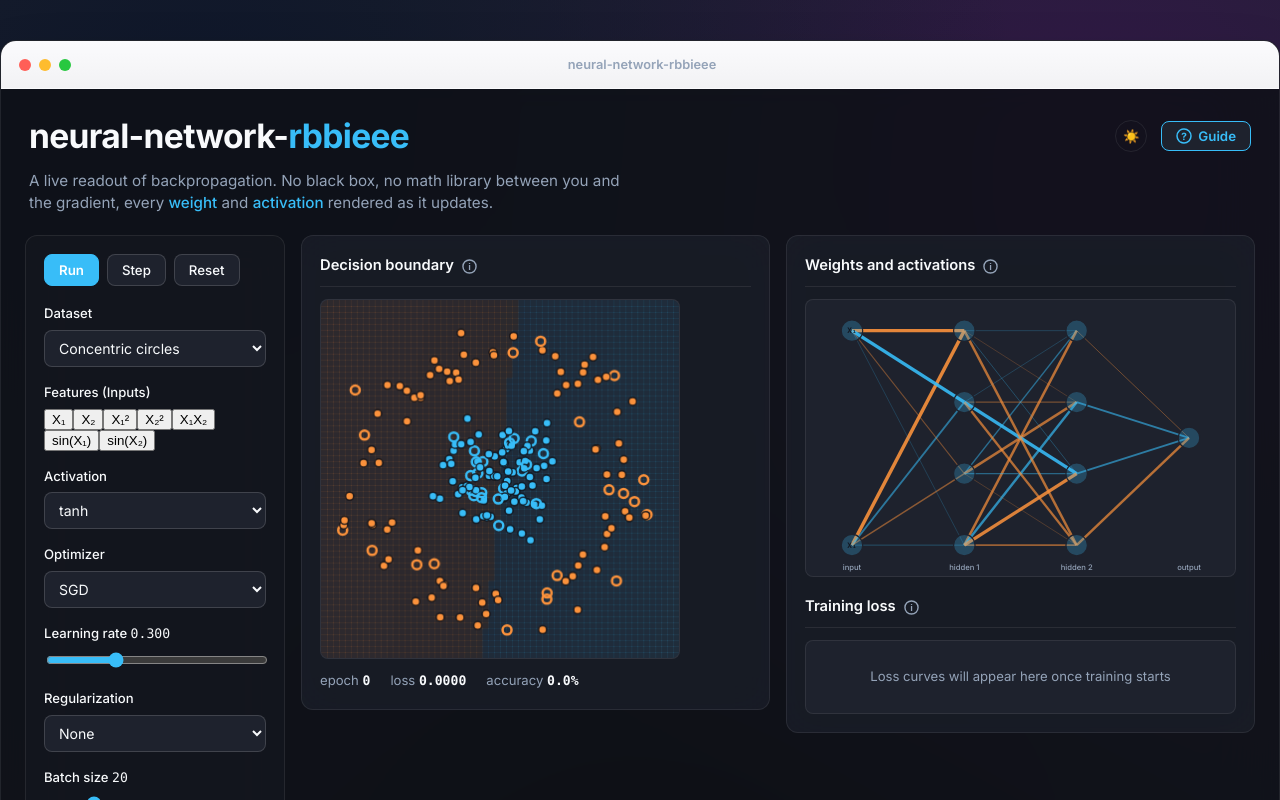
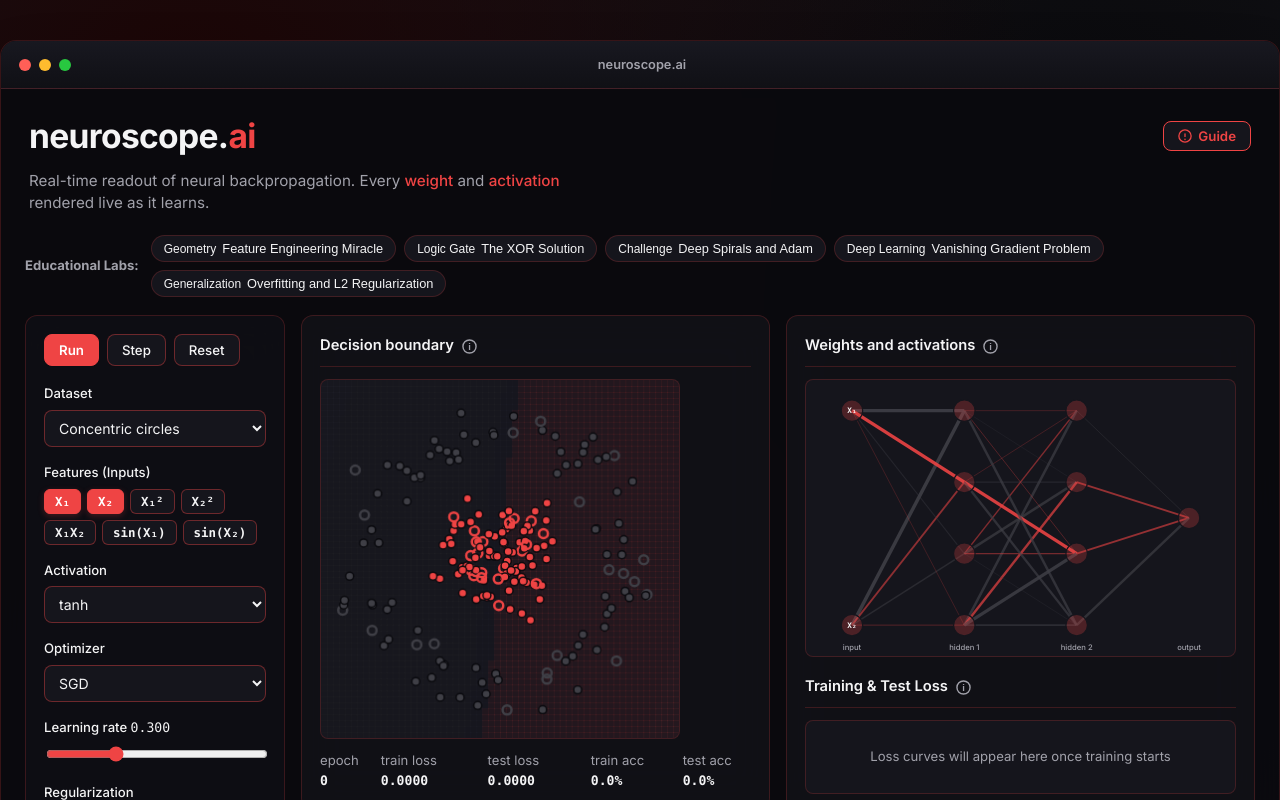
Before and after one commit to rbbieee/neural-network-rbbieee, a React (Vite) app: page / in a window 1280 px wide. Shown: the top 800 px of the page. Built offline with nearby package versions, Linux system fonts and the light colour scheme.

Commit message:
style(ui): overhaul UI to Red & Black Obsidian theme, purge emojis and em-dashes

```diff
--- a/src/App.tsx
+++ b/src/App.tsx
@@ -11,9 +11,12 @@
 import { ControlPanel } from "./components/ControlPanel";
 import { TutorialOverlay } from "./components/TutorialOverlay";
 import { InfoTooltip } from "./components/InfoTooltip";
+import { PresetLabsBar } from "./components/PresetLabsBar";
+import { soundManager } from "./utils/audio";
 import { type NetworkConfig } from "./nn/network";
 
 const INITIAL_CONFIG: NetworkConfig = {
+  inputs: ["x1", "x2"],
   hiddenLayers: [4, 4],
   activation: "tanh",
   learningRate: 0.3,
@@ -28,20 +31,15 @@
   const t = useTraining(INITIAL_CONFIG, "circles");
   const [probe, setProbe] = useState<number[][] | null>(null);
   const [showTutorial, setShowTutorial] = useState(false);
-  const [theme, setTheme] = useState<"light" | "dark">("dark");
 
+  // Set dark obsidian theme by default
   useEffect(() => {
-    if (theme === "dark") {
-      document.documentElement.setAttribute("data-theme", "dark");
-    } else {
-      document.documentElement.removeAttribute("data-theme");
-    }
-  }, [theme]);
+    document.documentElement.setAttribute("data-theme", "dark");
+  }, []);
 
   // Keyboard shortcuts
   useEffect(() => {
     const handleKeyDown = (e: KeyboardEvent) => {
-      // Ignore if user is interacting with an input field
       if (e.target instanceof HTMLInputElement || e.target instanceof HTMLSelectElement) return;
 
       if (e.code === "Space") {
@@ -59,8 +57,6 @@
   }, [t.running, t.setRunning, t.step, t.reset]);
 
   const handleProbe = (x: number, y: number) => {
-    // Run a forward pass on the clicked point and keep the
-    // activations so the graph can display them
     setProbe(t.network.forward(x, y));
   };
 
@@ -73,58 +69,55 @@
             <span className="tl-yellow" />
             <span className="tl-green" />
           </div>
-          <span className="titlebar-title">neural-network-rbbieee</span>
+          <span className="titlebar-title">neuroscope.ai</span>
         </div>
 
         <header className="header" data-tour="header">
           <div className="header-top">
             <h1>
-              neural-network-<span className="accent">rbbieee</span>
+              neuroscope.<span className="accent">ai</span>
             </h1>
-            <button
-              className="theme-toggle"
-              onClick={() => setTheme(theme === "dark" ? "light" : "dark")}
-              aria-label="Toggle theme"
-              title="Toggle theme"
-            >
-              {theme === "dark" ? "☀️" : "🌙"}
-            </button>
             <button
               className="btn guide-btn"
               onClick={() => setShowTutorial(true)}
             >
-              <svg width="16" height="16" viewBox="0 0 16 16" fill="none" aria-hidden="true">
+              <svg width="14" height="14" viewBox="0 0 16 16" fill="none" aria-hidden="true">
                 <circle cx="8" cy="8" r="7" stroke="currentColor" strokeWidth="1.5" />
-                <text
-                  x="8"
-                  y="12"
-                  textAnchor="middle"
-                  fill="currentColor"
-                  fontSize="10"
-                  fontWeight="700"
-                  fontFamily="inherit"
-                >
-                  ?
-                </text>
+                <path d="M8 5.5V8.5M8 11.5V12" stroke="currentColor" strokeWidth="1.5" strokeLinecap="round" />
               </svg>
               Guide
             </button>
           </div>
           <p className="tagline">
-            A live readout of backpropagation. No black box, no math library
-            between you and the gradient, every <span className="unit">weight</span>{" "}
-            and <span className="unit">activation</span> rendered as it updates.
+            Real-time readout of neural backpropagation. Every <span className="unit">weight</span>{" "}
+            and <span className="unit">activation</span> rendered live as it learns.
           </p>
         </header>
+
+        <PresetLabsBar
+          onSelectLab={(config, dataset) => {
+            setProbe(null);
+            t.changeDataset(dataset);
+            t.updateConfig(config);
+            soundManager.playClick();
+          }}
+        />
 
         <div className="layout">
           <ControlPanel
             config={t.config}
             datasetName={t.datasetName}
             running={t.running}
-            onToggleRun={() => t.setRunning(!t.running)}
-            onStep={t.step}
+            onToggleRun={() => {
+              soundManager.playClick();
+              t.setRunning(!t.running);
+            }}
+            onStep={() => {
+              soundManager.playClick();
+              t.step();
+            }}
             onReset={() => {
+              soundManager.playReset();
               setProbe(null);
               t.reset();
             }}
@@ -133,6 +126,7 @@
               t.updateConfig(patch);
             }}
             onDatasetChange={(name) => {
+              soundManager.playClick();
               setProbe(null);
               t.changeDataset(name);
             }}
@@ -156,10 +150,16 @@
                 epoch <code>{t.stats.epoch}</code>
               </span>
               <span>
-                loss <code>{t.stats.loss.toFixed(4)}</code>
+                train loss <code>{t.stats.loss.toFixed(4)}</code>
               </span>
               <span>
-                accuracy <code>{(t.stats.accuracy * 100).toFixed(1)}%</code>
+                test loss <code>{t.stats.testLoss.toFixed(4)}</code>
+              </span>
+              <span>
+                train acc <code>{(t.stats.accuracy * 100).toFixed(1)}%</code>
+              </span>
+              <span>
+                test acc <code>{(t.stats.testAccuracy * 100).toFixed(1)}%</code>
               </span>
             </div>
           </section>
@@ -171,19 +171,19 @@
             </h2>
             <NetworkGraph network={t.network} probeActivations={probe} />
             <h2 className="channel-label" data-tour="loss-chart">
-              Training loss
+              Training & Test Loss
               <InfoTooltip sectionId="loss-chart" />
             </h2>
-            <LossChart history={t.stats.lossHistory} />
+            <LossChart history={t.stats.lossHistory} testHistory={t.stats.testLossHistory} />
           </section>
         </div>
 
         <footer className="footer">
           <p>
-            <span className="pos-word">Blue</span> edges carry positive
-            weights, <span className="neg-word">orange</span> edges carry
+            <span className="pos-word">Red</span> edges carry positive
+            weights, <span className="neg-word">dark gray</span> edges carry
             negative ones. Line weight tracks magnitude. Click the decision
-            boundary to probe a point and trace it through every layer.
+            boundary to probe a point.
           </p>
         </footer>
       </main>
--- a/src/index.css
+++ b/src/index.css
@@ -1,55 +1,33 @@
-/* neural-network-rbbieee, macOS style theme.
-   The page itself is a floating window on a desktop: rounded corners,
-   a titlebar with traffic lights, frosted glass panels, and the
-   system blue and orange that macOS uses for its own accent colors.
-   No custom web fonts, the native Apple system font stack covers it. */
+/* neuroscope.ai, Obsidian Red & Black theme.
+   The page renders as a single floating window with rounded corners,
+   a titlebar with traffic lights, frosted glass panels, and a
+   crimson red accent against pitch-black surfaces. */
 
-:root {
-  --desktop-a: #b6c6ef;
-  --desktop-b: #e7c7e0;
-  --desktop-c: #cfe3e8;
+:root,
+:root[data-theme="dark"] {
+  --desktop-a: #1c0505;
+  --desktop-b: #09090b;
+  --desktop-c: #2a0808;
 
-  --window: #ffffff;
-  --surface: rgba(246, 246, 248, 0.85);
-  --surface-solid: #f6f6f8;
-  --sidebar: rgba(242, 242, 245, 0.9);
+  --window: rgba(10, 10, 14, 0.95);
+  --surface: rgba(18, 18, 24, 0.85);
+  --surface-solid: #15151c;
+  --sidebar: rgba(15, 15, 20, 0.9);
 
-  --text: #1d1d1f;
-  --muted: #6e6e73;
-  --border: rgba(0, 0, 0, 0.08);
-  --border-strong: rgba(0, 0, 0, 0.12);
+  --text: #f4f4f5;
+  --muted: #a1a1aa;
+  --border: rgba(239, 68, 68, 0.2);
+  --border-strong: rgba(239, 68, 68, 0.4);
 
-  --blue: #0071e3;
-  --blue-press: #0060c2;
-  --orange: #ff9500;
-  --pos: #0071e3;
-  --neg: #ff9500;
+  --blue: #ef4444;
+  --blue-press: #dc2626;
+  --orange: #3f3f46;
+  --pos: #ef4444;
+  --neg: #3f3f46;
 
   --font-display: 'Inter', -apple-system, BlinkMacSystemFont, "SF Pro Display", "Helvetica Neue", Arial, sans-serif;
   --font-text: 'Inter', -apple-system, BlinkMacSystemFont, "SF Pro Text", "Helvetica Neue", Arial, sans-serif;
   --font-mono: ui-monospace, "SF Mono", Menlo, monospace;
-}
-
-:root[data-theme="dark"] {
-  --desktop-a: #0f172a;
-  --desktop-b: #311847;
-  --desktop-c: #09090b;
-
-  --window: rgba(15, 17, 23, 0.85);
-  --surface: rgba(30, 34, 45, 0.65);
-  --surface-solid: #1e222d;
-  --sidebar: rgba(20, 23, 31, 0.85);
-
-  --text: #f8fafc;
-  --muted: #94a3b8;
-  --border: rgba(255, 255, 255, 0.08);
-  --border-strong: rgba(255, 255, 255, 0.15);
-
-  --blue: #38bdf8;
-  --blue-press: #0ea5e9;
-  --orange: #fb923c;
-  --pos: #38bdf8;
-  --neg: #fb923c;
 }
 
 * {
@@ -98,7 +76,7 @@
   align-items: center;
   gap: 8px;
   padding: 14px 18px;
-  background: linear-gradient(180deg, #fbfbfd, #f2f2f4);
+  background: linear-gradient(180deg, #181820, #101015);
   border-bottom: 1px solid var(--border);
 }
 
@@ -231,7 +209,7 @@
 }
 
 .btn:focus-visible {
-  outline: 3px solid rgba(0, 113, 227, 0.35);
+  outline: 3px solid rgba(239, 68, 68, 0.35);
   outline-offset: 1px;
 }
 
@@ -257,19 +235,9 @@
 }
 
 @keyframes pulse-live {
-  0% { box-shadow: 0 0 0 0 rgba(0, 113, 227, 0.4); }
-  70% { box-shadow: 0 0 0 6px rgba(0, 113, 227, 0); }
-  100% { box-shadow: 0 0 0 0 rgba(0, 113, 227, 0); }
-}
-
-:root[data-theme="dark"] .btn.primary.live {
-  animation: pulse-live-dark 2s infinite;
-}
-
-@keyframes pulse-live-dark {
-  0% { box-shadow: 0 0 0 0 rgba(56, 189, 248, 0.4); }
-  70% { box-shadow: 0 0 0 6px rgba(56, 189, 248, 0); }
-  100% { box-shadow: 0 0 0 0 rgba(56, 189, 248, 0); }
+  0% { box-shadow: 0 0 0 0 rgba(239, 68, 68, 0.5); }
+  70% { box-shadow: 0 0 0 6px rgba(239, 68, 68, 0); }
+  100% { box-shadow: 0 0 0 0 rgba(239, 68, 68, 0); }
 }
 
 .btn.tiny {
@@ -357,7 +325,7 @@
 }
 
 .neuron-value {
-  fill: var(--window);
+  fill: #f4f4f5;
   font-size: 9px;
   font-family: var(--font-mono);
   text-anchor: middle;
@@ -381,8 +349,16 @@
 }
 
 .loss-line {
-  stroke: var(--blue);
   stroke-width: 2.25;
+}
+
+.loss-line-train {
+  stroke: var(--pos);
+}
+
+.loss-line-test {
+  stroke: #f97316;
+  stroke-dasharray: 5 4;
 }
 
 .loss-empty {
@@ -434,23 +410,7 @@
   gap: 14px;
 }
 
-.theme-toggle {
-  display: flex;
-  align-items: center;
-  justify-content: center;
-  width: 32px;
-  height: 32px;
-  border-radius: 50%;
-  background: transparent;
-  border: 1px solid var(--border);
-  color: var(--text);
-  cursor: pointer;
-  transition: all 0.2s ease;
-}
 
-.theme-toggle:hover {
-  background: var(--surface-solid);
-}
 
 .header-top h1 {
   flex: 1;
@@ -469,8 +429,8 @@
 }
 
 .guide-btn:hover {
-  background: rgba(0, 113, 227, 0.06);
-  box-shadow: 0 0 0 3px rgba(0, 113, 227, 0.12);
+  background: rgba(239, 68, 68, 0.08);
+  box-shadow: 0 0 0 3px rgba(239, 68, 68, 0.15);
 }
 
 .guide-btn svg {
@@ -509,8 +469,8 @@
   position: fixed;
   border-radius: 14px;
   box-shadow:
-    0 0 0 3px rgba(0, 113, 227, 0.5),
-    0 0 24px rgba(0, 113, 227, 0.2);
+    0 0 0 3px rgba(239, 68, 68, 0.5),
+    0 0 24px rgba(239, 68, 68, 0.2);
   pointer-events: none;
   transition: all 0.35s cubic-bezier(0.4, 0, 0.2, 1);
 }
@@ -519,7 +479,7 @@
 
 .tutorial-card {
   z-index: 9001;
-  background: rgba(255, 255, 255, 0.92);
+  background: rgba(18, 18, 24, 0.92);
   backdrop-filter: blur(24px);
   -webkit-backdrop-filter: blur(24px);
   border: 1px solid var(--border);
@@ -580,7 +540,7 @@
 }
 
 .tutorial-dot.done {
-  background: rgba(0, 113, 227, 0.35);
+  background: rgba(239, 68, 68, 0.35);
 }
 
 /* Navigation buttons */
@@ -604,7 +564,7 @@
 }
 
 .tutorial-skip:hover {
-  background: rgba(0, 0, 0, 0.04);
+  background: rgba(255, 255, 255, 0.06);
   border-color: transparent;
 }
 
@@ -656,7 +616,7 @@
 
 .info-tooltip-trigger:hover {
   color: var(--blue);
-  background: rgba(0, 113, 227, 0.08);
+  background: rgba(239, 68, 68, 0.1);
 }
 
 .info-tooltip-popover {
@@ -665,7 +625,7 @@
   left: 50%;
   transform: translateX(-50%);
   width: 300px;
-  background: rgba(255, 255, 255, 0.95);
+  background: rgba(18, 18, 24, 0.95);
   backdrop-filter: blur(20px);
   -webkit-backdrop-filter: blur(20px);
   border: 1px solid var(--border);
@@ -746,3 +706,153 @@
 .custom-tools .btn {
   background: transparent;
 }
+
+/* Feature Engineering Chips */
+.features-grid {
+  display: flex;
+  flex-wrap: wrap;
+  gap: 6px;
+  margin-top: 4px;
+}
+
+.feature-chip {
+  padding: 4px 10px;
+  border-radius: 6px;
+  border: 1px solid var(--border-strong);
+  background: var(--surface-solid);
+  color: var(--text);
+  font-size: 0.78rem;
+  font-family: var(--font-mono);
+  font-weight: 600;
+  cursor: pointer;
+  transition: all 0.15s ease;
+}
+
+.feature-chip:hover {
+  border-color: var(--blue);
+  background: var(--surface);
+}
+
+.feature-chip.active {
+  background: var(--blue);
+  color: #ffffff;
+  border-color: var(--blue);
+  box-shadow: 0 2px 6px rgba(239, 68, 68, 0.25);
+}
+
+/* Preset Educational Labs Bar */
+.preset-labs-container {
+  padding: 0 24px 14px;
+}
+
+.preset-labs-header {
+  display: flex;
+  align-items: center;
+  gap: 12px;
+  overflow-x: auto;
+  padding-bottom: 4px;
+}
+
+.preset-labs-title {
+  font-size: 0.82rem;
+  font-weight: 700;
+  color: var(--muted);
+  white-space: nowrap;
+}
+
+.preset-labs-list {
+  display: flex;
+  gap: 8px;
+  flex-wrap: wrap;
+}
+
+.preset-lab-btn {
+  display: inline-flex;
+  align-items: center;
+  gap: 6px;
+  padding: 5px 12px;
+  border-radius: 20px;
+  border: 1px solid var(--border);
+  background: var(--surface-solid);
+  color: var(--text);
+  font-size: 0.8rem;
+  font-weight: 500;
+  cursor: pointer;
+  transition: all 0.2s ease;
+}
+
+.preset-lab-btn:hover {
+  background: var(--surface);
+  border-color: var(--blue);
+  transform: translateY(-1px);
+}
+
+.preset-lab-btn.active {
+  background: rgba(239, 68, 68, 0.12);
+  border-color: var(--blue);
+  color: var(--blue);
+  font-weight: 600;
+}
+
+.lab-badge {
+  font-size: 0.75rem;
+}
+
+.lab-banner {
+  margin-top: 10px;
+  padding: 10px 16px;
+  border-radius: 10px;
+  background: rgba(239, 68, 68, 0.08);
+  border: 1px solid rgba(239, 68, 68, 0.2);
+  color: var(--text);
+  font-size: 0.84rem;
+  line-height: 1.45;
+  display: flex;
+  align-items: flex-start;
+  justify-content: space-between;
+  gap: 12px;
+  animation: banner-fadein 0.25s ease;
+}
+
+.lab-banner-close {
+  background: none;
+  border: none;
+  color: var(--muted);
+  font-size: 0.9rem;
+  cursor: pointer;
+  padding: 0 4px;
+}
+
+.lab-banner-close:hover {
+  color: var(--text);
+}
+
+@keyframes banner-fadein {
+  from { opacity: 0; transform: translateY(-4px); }
+  to { opacity: 1; transform: translateY(0); }
+}
+
+.loss-chart-wrapper {
+  position: relative;
+}
+
+.loss-legend-bar {
+  display: flex;
+  justify-content: flex-end;
+  gap: 14px;
+  margin-bottom: 6px;
+  font-size: 0.74rem;
+  font-weight: 600;
+}
+
+.loss-legend-bar .legend-item.pos {
+  color: var(--pos);
+}
+
+.loss-legend-bar .legend-item.neg {
+  color: var(--neg);
+}
+
+.loss-legend-bar .legend-item.test {
+  color: #f97316;
+}
```
